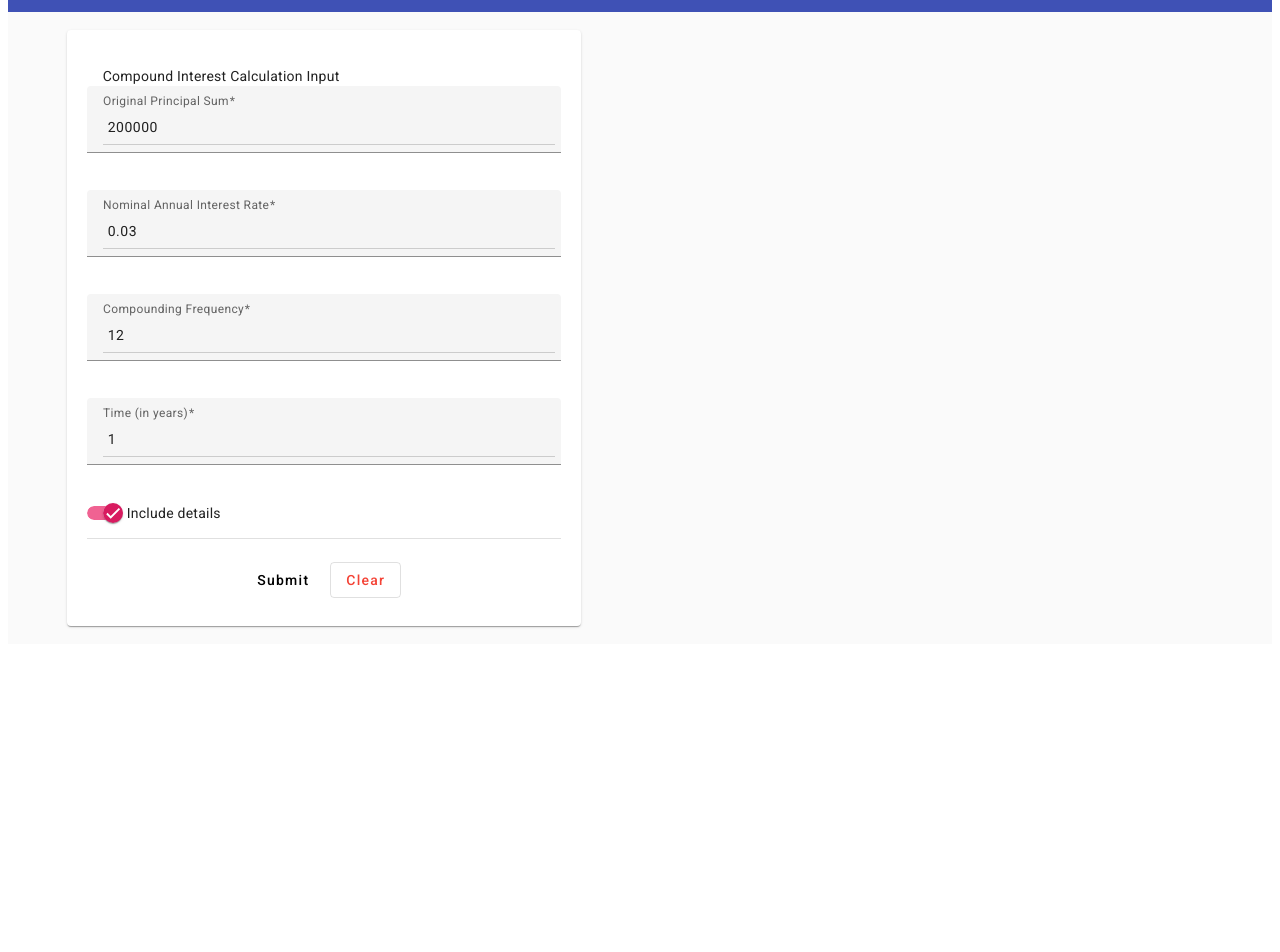
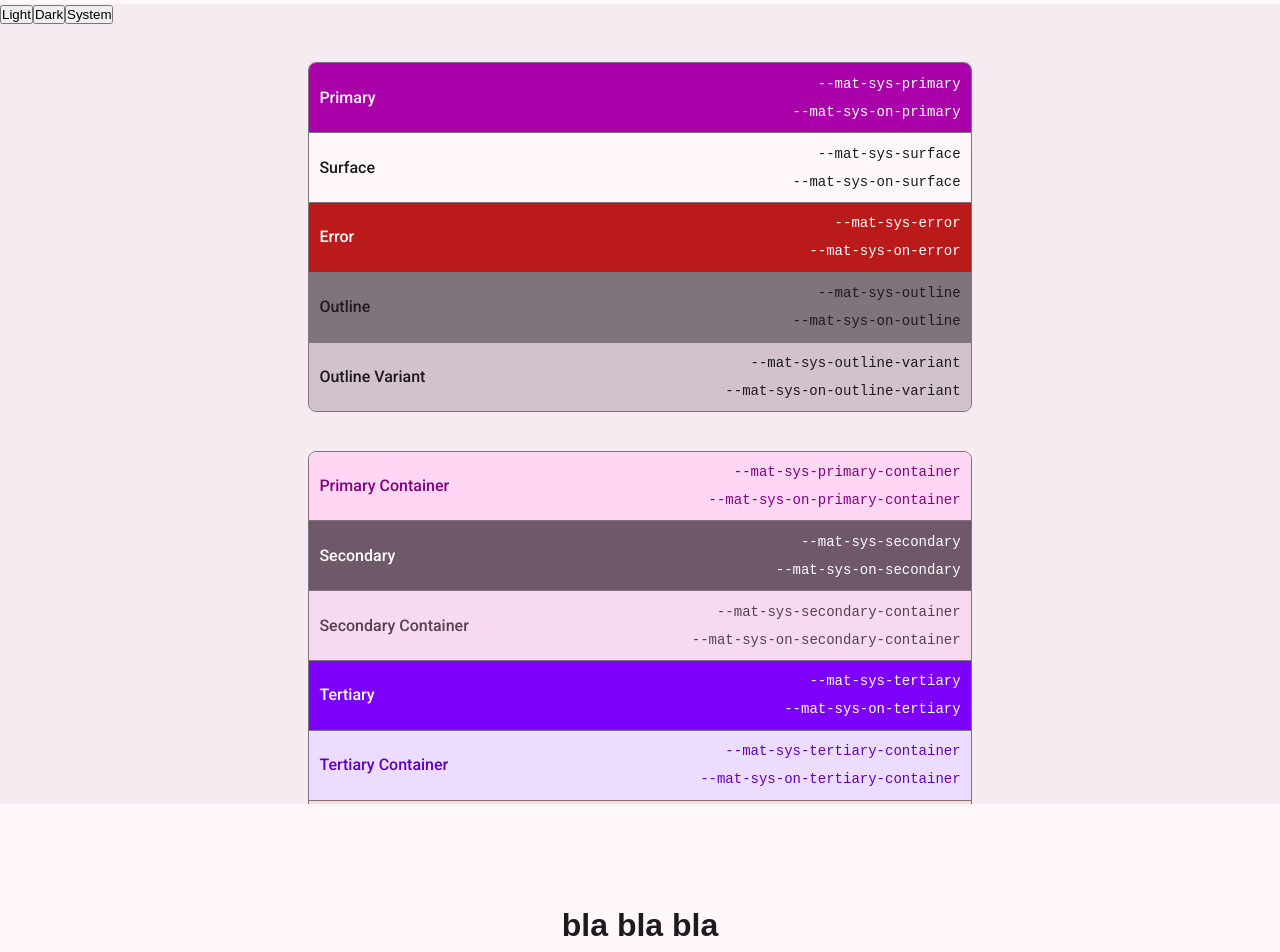
Before and after one commit to hkstwk/calculation-frontend, an Angular app: page /compound in a window 1280 px wide. Shown: the part 60-1012 px from the top of the page. Before the commit the page ends 800 px from the top, so only its background shows below. Built offline with nearby package versions, Linux system fonts and the light colour scheme.

Commit message:
Angular Material light dark theming; calculation-module frontend

```diff
--- a/src/app/compound-calculation/compound-calculation.component.html
+++ b/src/app/compound-calculation/compound-calculation.component.html
@@ -1,9 +1,101 @@
-<mat-grid-list [cols]="2">
-  <mat-grid-tile>
+<div class="container">
+  <div class="color-scheme-selector">
+    <button (click)="changeTheme(ThemeMode.LIGHT)">Light</button>
+    <button (click)="changeTheme(ThemeMode.DARK)">Dark</button>
+    <button (click)="changeTheme(ThemeMode.SYSTEM)">System</button>
+  </div>
+  <div class="color-scheme-section">
+    <div class="color-item primary">
+      <div class="color-item-name">Primary</div>
+      <div>
+        <div class="color-item-code">--mat-sys-primary</div>
+        <div class="color-item-code">--mat-sys-on-primary</div>
+      </div>
+    </div>
+    <div class="color-item surface">
+      <div class="color-item-name">Surface</div>
+      <div>
+        <div class="color-item-code">--mat-sys-surface</div>
+        <div class="color-item-code">--mat-sys-on-surface</div>
+      </div>
+    </div>
+    <div class="color-item error">
+      <div class="color-item-name">Error</div>
+      <div>
+        <div class="color-item-code">--mat-sys-error</div>
+        <div class="color-item-code">--mat-sys-on-error</div>
+      </div>
+    </div>
+    <div class="color-item outline">
+      <div class="color-item-name">Outline</div>
+      <div>
+        <div class="color-item-code">--mat-sys-outline</div>
+        <div class="color-item-code">--mat-sys-on-outline</div>
+      </div>
+    </div>
+    <div class="color-item outline-variant">
+      <div class="color-item-name">Outline Variant</div>
+      <div>
+        <div class="color-item-code">--mat-sys-outline-variant</div>
+        <div class="color-item-code">--mat-sys-on-outline-variant</div>
+      </div>
+    </div>
+  </div>
+  <div class="color-scheme-section">
+    <div class="color-item primary-container">
+      <div class="color-item-name">Primary Container</div>
+      <div>
+        <div class="color-item-code">--mat-sys-primary-container</div>
+        <div class="color-item-code">--mat-sys-on-primary-container</div>
+      </div>
+    </div>
+    <div class="color-item secondary">
+      <div class="color-item-name">Secondary</div>
+      <div>
+        <div class="color-item-code">--mat-sys-secondary</div>
+        <div class="color-item-code">--mat-sys-on-secondary</div>
+      </div>
+    </div>
+    <div class="color-item secondary-container">
+      <div class="color-item-name">Secondary Container</div>
+      <div>
+        <div class="color-item-code">--mat-sys-secondary-container</div>
+        <div class="color-item-code">--mat-sys-on-secondary-container</div>
+      </div>
+    </div>
+    <div class="color-item tertiary">
+      <div class="color-item-name">Tertiary</div>
+      <div>
+        <div class="color-item-code">--mat-sys-tertiary</div>
+        <div class="color-item-code">--mat-sys-on-tertiary</div>
+      </div>
+    </div>
+    <div class="color-item tertiary-container">
+      <div class="color-item-name">Tertiary Container</div>
+      <div>
+        <div class="color-item-code">--mat-sys-tertiary-container</div>
+        <div class="color-item-code">--mat-sys-on-tertiary-container</div>
+      </div>
+    </div>
+    <div class="color-item error-container">
+      <div class="color-item-name">Error Container</div>
+      <div>
+        <div class="color-item-code">--mat-sys-error-container</div>
+        <div class="color-item-code">--mat-sys-on-error-container</div>
+      </div>
+    </div>
+  </div>
+</div>
+<div class="calc-container">
+  <div class="calc-intro">
+    <h1>bla bla bla</h1>
+  </div>
+  <div class="calc-details">
     <mat-card class="mat-elevation-z8 calc-input-card">
+      <img mat-card-image src="img/related-1.jpg" alt="bla">
       <mat-card-header>Compound Interest Calculation Input</mat-card-header>
       <form [formGroup]="apiForm" (ngSubmit)="submitForm()">
-        <mat-form-field appearance="fill">
+        <mat-form-field appearance="fill" class="mat-form-field">
           <mat-label>Original Principal Sum</mat-label>
           <input matInput id="originalPrincipalSum" formControlName="originalPrincipalSum" type="number"/>
         </mat-form-field>
@@ -20,12 +112,19 @@
         </mat-form-field>
 
         <mat-form-field appearance="fill">
+          <mat-label>Monthly deposit</mat-label>
+          <input matInput id="monthlyDeposit" formControlName="monthlyDeposit" type="number"/>
+        </mat-form-field>
+
+        <mat-form-field appearance="fill">
           <mat-label>Time (in years)</mat-label>
           <input matInput id="time" formControlName="time" type="number"/>
         </mat-form-field>
 
+        <div class="toggles">
+          <mat-slide-toggle id="depositAtStart" formControlName="depositAtStart">Deposit at start</mat-slide-toggle>
           <mat-slide-toggle id="includeDetails" formControlName="includeDetails">Include details</mat-slide-toggle>
-        <mat-divider></mat-divider>
+        </div>
 
         <mat-card-actions class="calculation-actions">
           <button mat-flat-button type="submit">Submit</button>
@@ -33,11 +132,7 @@
         </mat-card-actions>
       </form>
     </mat-card>
-  </mat-grid-tile>
-
-  <mat-grid-tile>
-    <div *ngIf="finalAmount">
-      <mat-card class="mat-elevation-z16 calc-result-card">
+    <mat-card class="mat-elevation-z8 calc-result-card" *ngIf="finalAmount">
       <mat-card-header>Compound Interest Calculation Results</mat-card-header>
       <mat-card-title>Final Amount: {{ finalAmount | number:'1.2-2' }}</mat-card-title>
       <mat-card-content>
@@ -79,5 +174,4 @@
       </mat-card-content>
     </mat-card>
   </div>
-  </mat-grid-tile>
-</mat-grid-list>
+</div>
--- a/src/app/compound-calculation/compound-calculation.component.scss
+++ b/src/app/compound-calculation/compound-calculation.component.scss
@@ -1,28 +1,24 @@
-.container {
-  /*font-family: Arial, sans-serif;*/
-  max-width: 850px;
-  margin: 20px auto;
-  display: flex;
-  flex-wrap: wrap;
-  gap: 20px;
+.calc-container {
+  padding: 6.4rem 3.2rem;
+  display: grid;
+  grid-template-columns: 1fr 1fr;
+  justify-items: center;
+  align-content: center;
+  gap: 3.2rem;
 }
 
 mat-card {
-  flex: 1 1 calc(50% - 20px); /* Take 50% width minus gap */
-  max-width: calc(100% - 20px);
-  margin: 0;
-  padding: 20px;
-  box-sizing: content-box;
+  padding: 2.4rem;
 }
 
 .calc-input-card {
-  margin: 20px 10px;
-  max-width:474px;
+  display: flex;
+  width: 100%;
 }
 
 .calc-result-card {
-  margin: 20px 10px;
-  max-width:474px;
+  display: flex;
+  width: 100%;
 }
 
 .calculation-actions {
@@ -44,6 +40,7 @@ mat-card {
 
 .calc-result {
   display: flex;
+  flex-direction: column;
 }
 
 .example-button-row {
@@ -54,31 +51,6 @@ mat-card {
 .example-button-row .mat-mdc-button-base {
   margin: 8px 8px 8px 0;
 }
-
-/*.button-group {*/
-/*  display: flex;*/
-/*  gap: 10px;*/
-/*  margin-top: 10px;*/
-/*}*/
-
-/*.button-group button {*/
-/*  padding: 10px 20px;*/
-/*  background-color: #007BFF;*/
-/*  color: #fff;*/
-/*  border: none;*/
-/*  border-radius: 5px;*/
-/*  font-size: 14px;*/
-/*  cursor: pointer;*/
-/*  transition: background-color 0.3s;*/
-/*}*/
-
-/*.button-group button:hover {*/
-/*  background-color: #0056b3;*/
-/*}*/
-
-/*.button-group button:active {*/
-/*  background-color: #003d80;*/
-/*}*/
 
 table {
   width: 100%;
@@ -105,10 +77,9 @@ form label {
 
 form input {
   flex: 1;
-  padding: 5px;
-  font-size: 14px;
+  padding: 1.2rem;
+  font-size: 1.6rem;
   border: none;
-  border-bottom: 1px solid #ccc;
   outline: none;
   transition: border-bottom-color 0.3s;
 }
@@ -116,3 +87,137 @@ form input {
 form input:focus {
   border-bottom-color: #007BFF;
 }
+
+.toggles {
+  display: grid;
+  grid-template-columns: repeat(2, 1fr);
+  align-items: center;
+  justify-content: left;
+  gap: 3.2rem
+}
+
+mat-card-actions {
+  padding-top: 2.4rem;
+}
+
+mat-card-header {
+  font: var(--mat-sys-headline-large);
+  //font-size: var(--mat-sys-headline-medium-size);
+}
+
+mat-label {
+
+}
+
+.calc-intro {
+  grid-row: 1;
+  grid-column: span 2
+}
+
+.calc-details {
+  grid-row: 2;
+  grid-column: span 2;
+
+  display: grid;
+  grid-template-columns: 1fr 1fr;
+  justify-items: center;
+  align-content: center;
+  gap: 3.2rem;
+}
+
+.color-scheme-section {
+  max-width: 41.5rem;
+  display: flex;
+  flex-direction: column;
+  justify-items: center;
+  margin: 2.4rem auto 0;
+
+  border-radius: var(--mat-sys-corner-small);
+  border: 1px solid var(--mat-sys-outline);
+  overflow: hidden;
+}
+
+.color-item {
+  display: flex;
+  justify-content: space-between;
+  align-items: center;
+  padding: 0.65rem;
+  border: none;
+  border-radius: 0;
+}
+
+.color-item:not(:last-child) {
+  border-bottom: 1px solid var(--mat-sys-outline);
+}
+
+.primary {
+  background-color: var(--mat-sys-primary);
+  color: var(--mat-sys-on-primary);
+}
+
+.surface {
+  background-color: var(--mat-sys-surface);
+  color: var(--mat-sys-on-surface);
+}
+
+.outline {
+  background-color: var(--mat-sys-outline);
+  color: var(--mat-sys-on-outline);
+}
+
+.outline-variant {
+  background-color: var(--mat-sys-outline-variant);
+  color: var(--mat-sys-on-outline-variant);
+}
+
+.primary-container {
+  background-color: var(--mat-sys-primary-container);
+  color: var(--mat-sys-on-primary-container);
+}
+
+.secondary{
+  background-color: var(--mat-sys-secondary);
+  color: var(--mat-sys-on-secondary);
+}
+
+.secondary-container {
+  background-color: var(--mat-sys-secondary-container);
+  color: var(--mat-sys-on-secondary-container);
+}
+
+.tertiary{
+  background-color: var(--mat-sys-tertiary);
+  color: var(--mat-sys-on-tertiary);
+}
+
+.tertiary-container {
+  background-color: var(--mat-sys-tertiary-container);
+  color: var(--mat-sys-on-tertiary-container);
+}
+
+.error {
+  background-color: var(--mat-sys-error);
+  color: var(--mat-sys-on-error);
+}
+
+.error-container {
+  background-color: var(--mat-sys-error-container);
+  color: var(--mat-sys-on-error-container);
+}
+
+.color-item div {
+  display: flex;
+  gap: 0.5rem;
+  flex-direction: column;
+  width: auto;
+  align-items: end;
+}
+
+.color-item-name {
+  font: var(--mat-sys-title-medium);
+}
+
+.color-item-code {
+  font: var(--mat-sys-title-small);
+  font-family: monospace;
+}
--- a/src/app/compound-calculation/compound-calculation.component.ts
+++ b/src/app/compound-calculation/compound-calculation.component.ts
@@ -2,7 +2,14 @@ import {AfterViewInit, Component, ViewChild} from '@angular/core';
 import {FormBuilder, FormGroup, FormsModule, ReactiveFormsModule, Validators} from '@angular/forms';
 import {CalculationService} from '../services/calculation.service';
 import {DecimalPipe, NgIf} from '@angular/common';
-import {MatCard, MatCardActions, MatCardContent, MatCardHeader, MatCardTitle} from '@angular/material/card';
+import {
+  MatCard,
+  MatCardActions,
+  MatCardContent,
+  MatCardHeader,
+  MatCardImage,
+  MatCardTitle
+} from '@angular/material/card';
 import {
   MatCell, MatCellDef,
   MatColumnDef,
@@ -20,6 +27,7 @@ import {MatButton} from '@angular/material/button';
 import {MatPaginator, PageEvent} from '@angular/material/paginator';
 import {tap} from 'rxjs';
 import {MatGridList, MatGridTile} from '@angular/material/grid-list';
+import {ThemeMode, ThemeService} from '../services/theme.service';
 
 @Component({
   selector: 'app-compound-calculation',
@@ -52,7 +60,8 @@ import {MatGridList, MatGridTile} from '@angular/material/grid-list';
     MatCardContent,
     MatGridList,
     MatGridTile,
-    MatCardActions
+    MatCardActions,
+    MatCardImage
   ],
   styleUrls: ['./compound-calculation.component.scss']
 })
@@ -67,11 +76,13 @@ export class CompoundCalculationComponent implements AfterViewInit{
   @ViewChild(MatPaginator)
   paginator!: MatPaginator;
 
-  constructor(private fb: FormBuilder, private calculationService: CalculationService) {
+  constructor(private fb: FormBuilder, private calculationService: CalculationService, private themeService: ThemeService) {
     this.apiForm = this.fb.group({
-      originalPrincipalSum: [200000, Validators.required],
-      nominalAnnualInterestRate: [0.03, Validators.required],
+      originalPrincipalSum: [200, Validators.required],
+      nominalAnnualInterestRate: [0.04, Validators.required],
       compoundingFrequency: [12, Validators.required],
+      monthlyDeposit: [0, Validators.required],
+      depositAtStart: [true, Validators.required],
       time: [1, Validators.required],
       includeDetails: [true, Validators.required],
     });
@@ -84,13 +95,12 @@ export class CompoundCalculationComponent implements AfterViewInit{
     if (this.apiForm.valid) {
       this.calculationService.callApi(this.apiForm.value)
         .subscribe(data =>{
-          console.log(data);
+          console.log(data.details);
           this.details = data.details;
           this.length = this.details?.length;
           this.detailsDatasource = new MatTableDataSource(this.details);
           this.detailsDatasource.paginator = this.paginator;
           this.finalAmount = data.finalAmount;
-
           this.loadDetailsPage();
           console.log(this.detailsDatasource?.data);
         });
@@ -100,9 +110,11 @@ export class CompoundCalculationComponent implements AfterViewInit{
   clearForm() {
     console.log("Clear event");
     this.apiForm.reset({
-      originalPrincipalSum: 200000,
-      nominalAnnualInterestRate: 0.03,
+      originalPrincipalSum: 200,
+      nominalAnnualInterestRate: 0.04,
       compoundingFrequency: 12,
+      monthlyDeposit: 0,
+      depositAtStart: true,
       time: 1,
       includeDetails: true,
     });
@@ -150,4 +162,10 @@ export class CompoundCalculationComponent implements AfterViewInit{
     this.paginator.pageIndex = $event.pageIndex;
     this.loadDetailsPage();
   }
+
+  changeTheme(mode: ThemeMode) {
+    this.themeService.setTheme(mode);
+  }
+
+  protected readonly ThemeMode = ThemeMode;
 }
--- a/src/app/services/calculation.service.ts
+++ b/src/app/services/calculation.service.ts
@@ -11,6 +11,7 @@ export class CalculationService {
   constructor(private http: HttpClient) {}
 
   callApi(requestBody: any): Observable<any> {
+    console.log(requestBody);
     return this.http.post<any>(this.apiUrl, requestBody);
   }
 }
--- /dev/null
+++ b/src/app/services/theme.service.ts
@@ -0,0 +1,42 @@
+import { Injectable } from '@angular/core';
+
+export enum ThemeMode {
+  SYSTEM = 'system',
+  LIGHT = 'light',
+  DARK = 'dark',
+}
+
+@Injectable({
+  providedIn: 'root'
+})
+export class ThemeService {
+  private storageKey = 'theme-preference';
+
+  constructor() {
+    this.applyTheme(this.getStoredTheme() || ThemeMode.SYSTEM);
+  }
+
+  setTheme(mode: ThemeMode) {
+    localStorage.setItem(this.storageKey, mode);
+    this.applyTheme(mode);
+  }
+
+  getTheme(): ThemeMode {
+    return this.getStoredTheme() || ThemeMode.SYSTEM;
+  }
+
+  private applyTheme(mode: ThemeMode) {
+    const html = document.documentElement;
+
+    if (mode === 'system') {
+      html.removeAttribute('data-theme'); // terug naar CSS default: light dark
+    } else {
+      html.setAttribute('data-theme', mode);
+    }
+  }
+
+  private getStoredTheme(): ThemeMode | null {
+    const stored = localStorage.getItem(this.storageKey) as ThemeMode | null;
+    return stored && Object.values(ThemeMode).includes(stored) ? stored : null;
+  }
+}
--- a/src/app/test-drag-drop/test-drag-drop.component.css
+++ b/src/app/test-drag-drop/test-drag-drop.component.css
@@ -9,7 +9,7 @@
 .list {
   border: solid 1px #ccc;
   min-height: 60px;
-  background: white;
+  background: var(--mat-sys-surface-container-lowest);
   border-radius: 4px;
   display: block;
   overflow: hidden;
@@ -20,8 +20,8 @@
   border-bottom: solid 1px #ccc;
   box-sizing: border-box;
   cursor: move;
-  background: white;
-  color: black;
+  /*background: white;*/
+  /*color: black;*/
   font-size: 14px;
 }
 
--- a/src/styles.scss
+++ b/src/styles.scss
@@ -1,3 +1,56 @@
 @use '@angular/material' as mat;
 
-@import "@angular/material/prebuilt-themes/indigo-pink.css";
+* {
+  box-sizing: border-box;
+  margin: 0;
+  padding: 0;
+}
+
+html {
+  color-scheme: light dark;
+}
+
+html[data-theme="light"] {
+  color-scheme: light;
+}
+
+html[data-theme="dark"] {
+  color-scheme: dark;
+}
+
+html {
+  @include mat.theme((
+    color: (
+      primary: mat.$magenta-palette,
+      tertiary: mat.$violet-palette,
+      theme-type: color-scheme
+    ),
+    typography: Roboto,
+    density: 0
+  ));
+
+  font-size: 100%;
+  overflow-x: hidden;
+  scroll-behavior: smooth;
+}
+
+*:focus {
+  outline: none;
+  //box-shadow: 0 0 0 8px rgba(230, 126, 0, 0.5);
+}
+
+body {
+  font-family: "Rubik", sans-serif;
+  line-height: 1.2;
+  font-weight: 400;
+  overflow-x: hidden;
+}
+
+.container {
+  max-width: 150rem;
+  height: 100vh;
+  margin: 0 auto;
+  overflow-y: scroll;
+  background-color: var(--mat-sys-surface-container);
+  color: var(--mat-sys-on-surface);
+}
```
Also changed, not shown: src/app/compound-calculation/img/related-1.jpg (added), 1 other file (tests, documents, lock files or other folders). Lines whose indentation alone changed are shown as unchanged.
